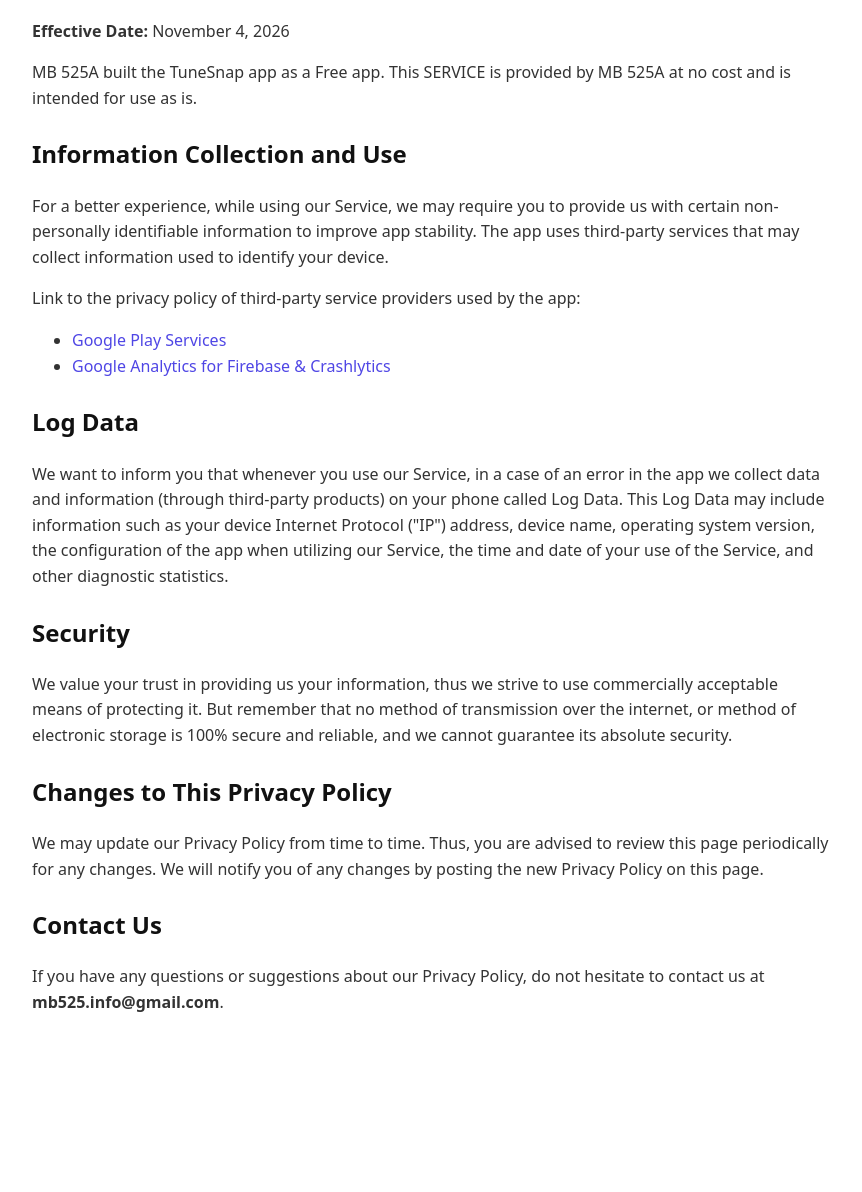
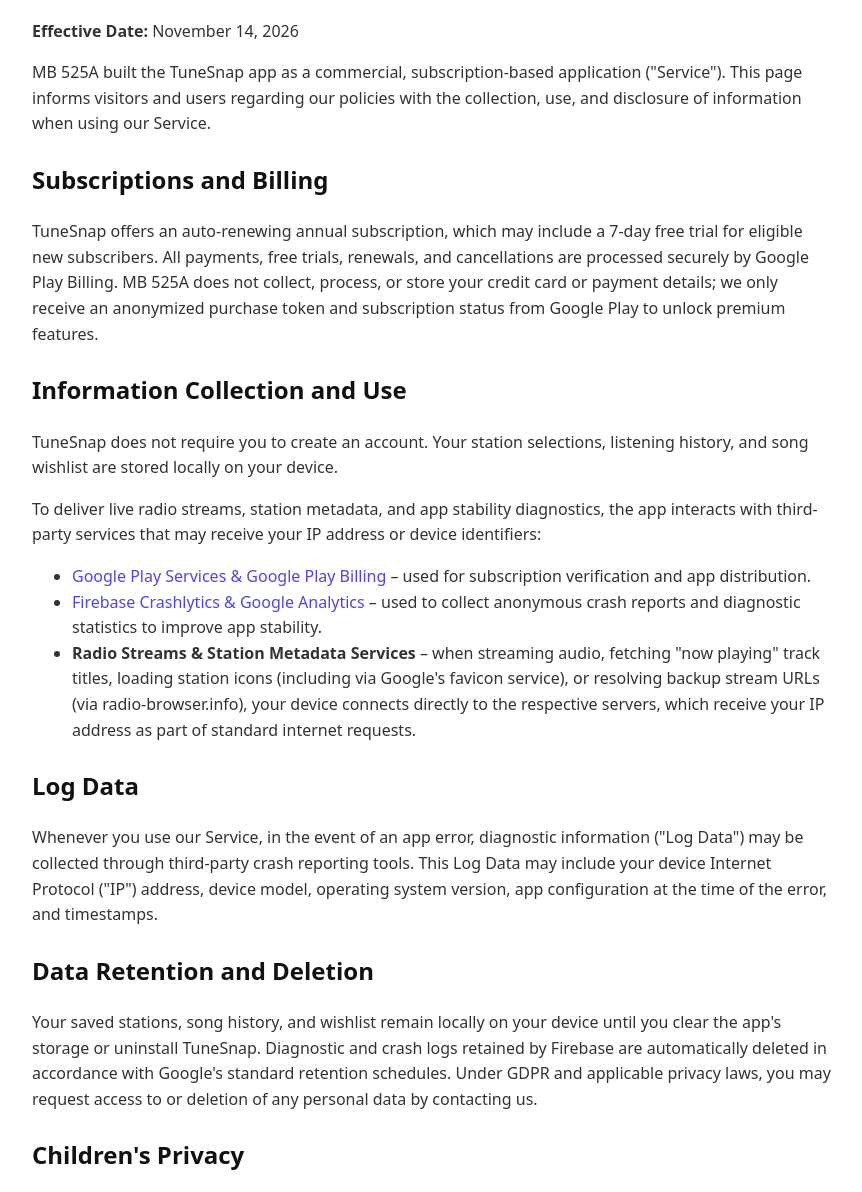
Before and after one commit to MB525A/tunesnap-website, a plain HTML site: page privacy.html in a window 1280 px wide. Shown: the part 110-1302 px from the top of the page, without its empty margins (208-1070 px from the left). Before the commit the page ends 1174 px from the top, so only its background shows below. Drawn offline with Linux system fonts and the light colour scheme.

Commit message:
Revise privacy policy details and language

```diff
--- a/privacy.html
+++ b/privacy.html
@@ -13,28 +13,38 @@
 </head>
 <body>
     <h1>Privacy Policy</h1>
-    <p><strong>Effective Date:</strong> November 4, 2026</p>
+    <p><strong>Effective Date:</strong> November 14, 2026</p>
 
-    <p>MB 525A built the TuneSnap app as a Free app. This SERVICE is provided by MB 525A at no cost and is intended for use as is.</p>
+    <p>MB 525A built the TuneSnap app as a commercial, subscription-based application ("Service"). This page informs visitors and users regarding our policies with the collection, use, and disclosure of information when using our Service.</p>
+
+    <h2>Subscriptions and Billing</h2>
+    <p>TuneSnap offers an auto-renewing annual subscription, which may include a 7-day free trial for eligible new subscribers. All payments, free trials, renewals, and cancellations are processed securely by Google Play Billing. MB 525A does not collect, process, or store your credit card or payment details; we only receive an anonymized purchase token and subscription status from Google Play to unlock premium features.</p>
 
     <h2>Information Collection and Use</h2>
-    <p>For a better experience, while using our Service, we may require you to provide us with certain non-personally identifiable information to improve app stability. The app uses third-party services that may collect information used to identify your device.</p>
-    <p>Link to the privacy policy of third-party service providers used by the app:</p>
+    <p>TuneSnap does not require you to create an account. Your station selections, listening history, and song wishlist are stored locally on your device.</p>
+    <p>To deliver live radio streams, station metadata, and app stability diagnostics, the app interacts with third-party services that may receive your IP address or device identifiers:</p>
     <ul>
-        <li><a href="https://policies.google.com/privacy" target="_blank">Google Play Services</a></li>
-        <li><a href="https://firebase.google.com/support/privacy/" target="_blank">Google Analytics for Firebase & Crashlytics</a></li>
+        <li><a href="https://policies.google.com/privacy" target="_blank" rel="noopener">Google Play Services &amp; Google Play Billing</a> – used for subscription verification and app distribution.</li>
+        <li><a href="https://firebase.google.com/support/privacy/" target="_blank" rel="noopener">Firebase Crashlytics &amp; Google Analytics</a> – used to collect anonymous crash reports and diagnostic statistics to improve app stability.</li>
+        <li><strong>Radio Streams &amp; Station Metadata Services</strong> – when streaming audio, fetching "now playing" track titles, loading station icons (including via Google's favicon service), or resolving backup stream URLs (via radio-browser.info), your device connects directly to the respective servers, which receive your IP address as part of standard internet requests.</li>
     </ul>
 
     <h2>Log Data</h2>
-    <p>We want to inform you that whenever you use our Service, in a case of an error in the app we collect data and information (through third-party products) on your phone called Log Data. This Log Data may include information such as your device Internet Protocol ("IP") address, device name, operating system version, the configuration of the app when utilizing our Service, the time and date of your use of the Service, and other diagnostic statistics.</p>
+    <p>Whenever you use our Service, in the event of an app error, diagnostic information ("Log Data") may be collected through third-party crash reporting tools. This Log Data may include your device Internet Protocol ("IP") address, device model, operating system version, app configuration at the time of the error, and timestamps.</p>
+
+    <h2>Data Retention and Deletion</h2>
+    <p>Your saved stations, song history, and wishlist remain locally on your device until you clear the app's storage or uninstall TuneSnap. Diagnostic and crash logs retained by Firebase are automatically deleted in accordance with Google's standard retention schedules. Under GDPR and applicable privacy laws, you may request access to or deletion of any personal data by contacting us.</p>
+
+    <h2>Children's Privacy</h2>
+    <p>TuneSnap is intended for a general audience and does not knowingly collect personally identifiable information from children under the age of 13 (or 16 in the European Economic Area).</p>
 
     <h2>Security</h2>
-    <p>We value your trust in providing us your information, thus we strive to use commercially acceptable means of protecting it. But remember that no method of transmission over the internet, or method of electronic storage is 100% secure and reliable, and we cannot guarantee its absolute security.</p>
+    <p>We value your trust in providing us your information and strive to use commercially acceptable means (such as encrypted HTTPS connections where supported) to protect it. However, no method of transmission over the internet or electronic storage is 100% secure, and we cannot guarantee absolute security.</p>
 
     <h2>Changes to This Privacy Policy</h2>
-    <p>We may update our Privacy Policy from time to time. Thus, you are advised to review this page periodically for any changes. We will notify you of any changes by posting the new Privacy Policy on this page.</p>
+    <p>We may update our Privacy Policy from time to time. You are advised to review this page periodically for any changes. Changes are effective immediately after they are posted on this page.</p>
 
     <h2>Contact Us</h2>
-    <p>If you have any questions or suggestions about our Privacy Policy, do not hesitate to contact us at <strong>mb525.info@gmail.com</strong>.</p>
+    <p>If you have any questions, privacy requests, or suggestions about our Privacy Policy, please contact MB 525A at <strong>mb525.info@gmail.com</strong>.</p>
 </body>
 </html>
```
